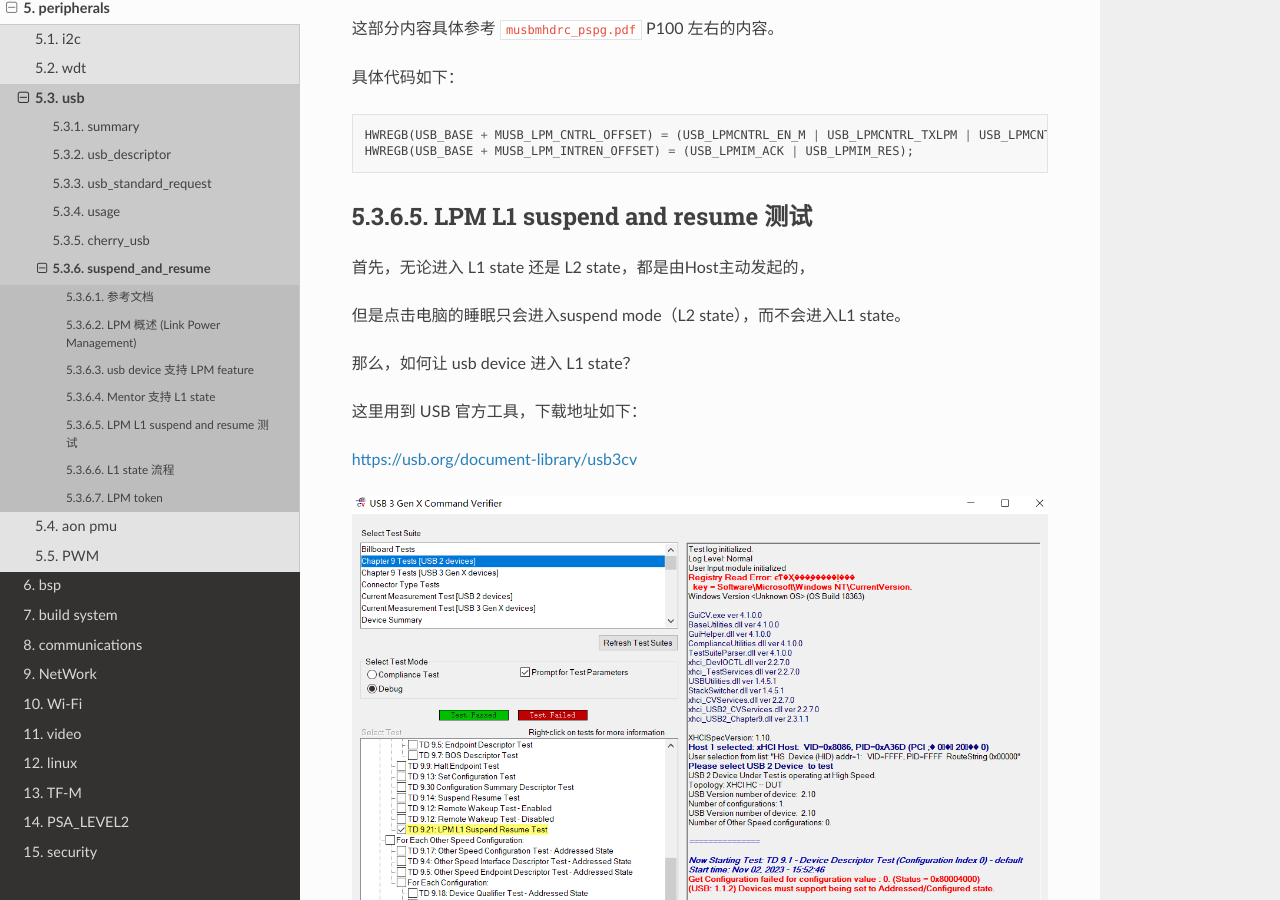
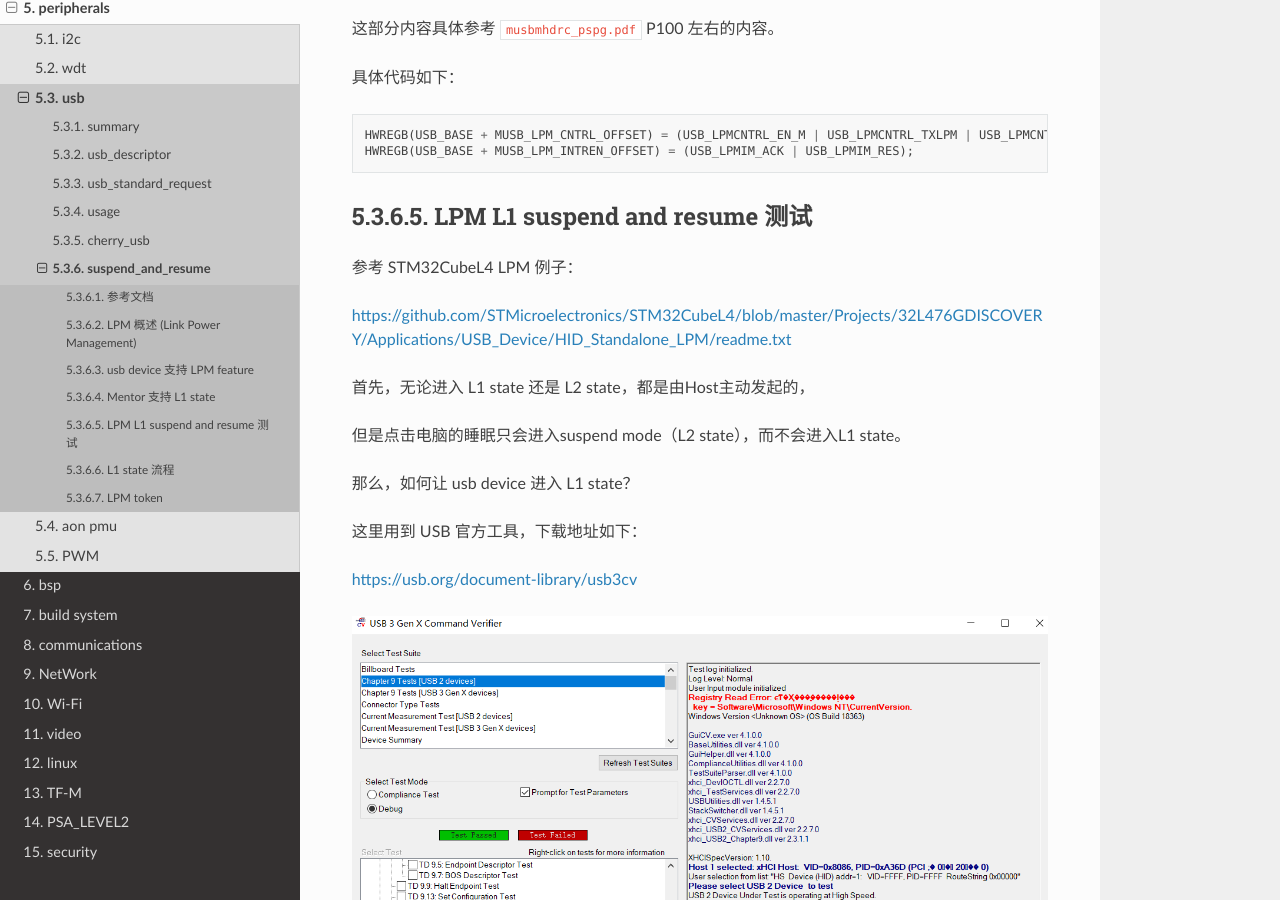
Before and after one commit to BlackTudou/tech_doc, a Sphinx documentation site: the page built from source/peripherals/usb/suspend_and_resume/index.rst, in a window 1280 px wide and 900 px high, scrolled down 3103 px. Built offline with Sphinx 7.4.7 and the Read the Docs theme 2.0.0, drawn with Linux system fonts in a browser that asks for light colours.

Commit message:
add .readthedocs.yaml

```diff
--- a/source/peripherals/usb/suspend_and_resume/index.rst
+++ b/source/peripherals/usb/suspend_and_resume/index.rst
@@ -100,6 +100,10 @@ Mentor 支持 L1 state
 LPM L1 suspend and resume 测试
 ================================
 
+参考 STM32CubeL4 LPM 例子：
+
+https://github.com/STMicroelectronics/STM32CubeL4/blob/master/Projects/32L476GDISCOVERY/Applications/USB_Device/HID_Standalone_LPM/readme.txt
+
 首先，无论进入 L1 state 还是 L2 state，都是由Host主动发起的，
 
 但是点击电脑的睡眠只会进入suspend mode（L2 state），而不会进入L1 state。
```
Also changed, not shown: .readthedocs.yaml (added).
